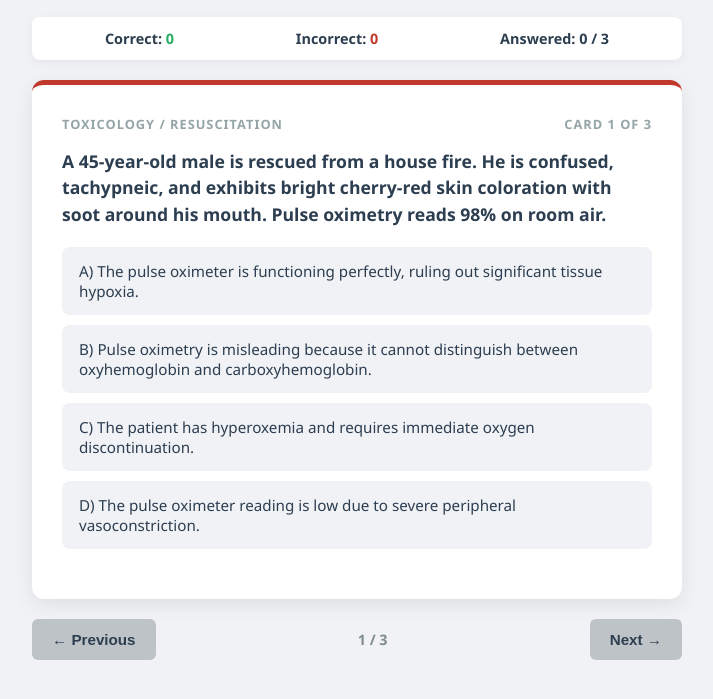
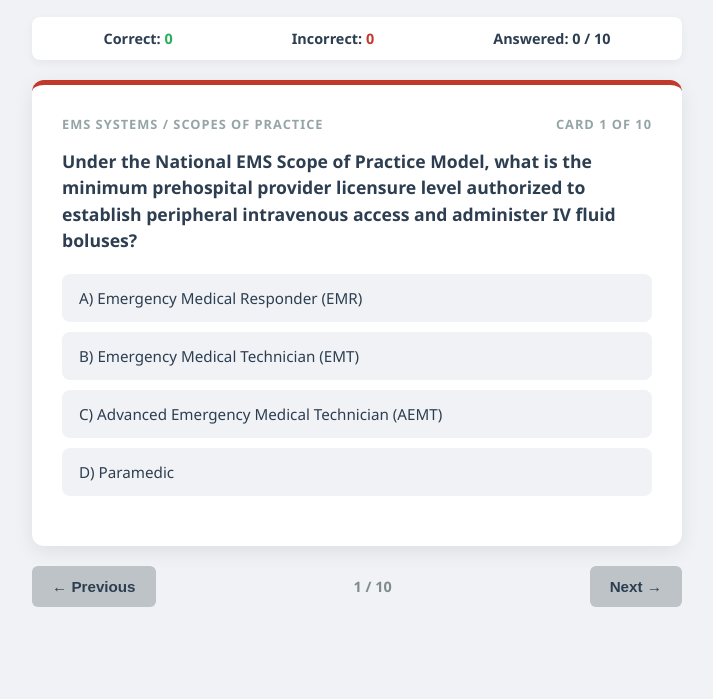
Before and after one commit to bhciindasan-ai/bhciindasan-ai.github.io, a plain HTML site: page index.html in a window 1280 px wide. Shown: the part 83-782 px from the top of the page, without its empty margins (283-996 px from the left). Drawn offline with Linux system fonts and the light colour scheme.

Commit message:
Update index.html

```diff
--- a/index.html
+++ b/index.html
@@ -4,6 +4,8 @@
     <meta charset="UTF-8">
     <meta name="viewport" content="width=device-width, initial-scale=1.0">
     <title>Emergency Medicine MCQ Study App</title>
+    <!-- LINK YOUR EXTERNAL CASES.JS FILE HERE -->
+    <script src="cases.js"></script>
     <style>
         :root {
             --primary: #2980b9;
@@ -43,7 +45,6 @@
             font-size: 0.95rem;
             margin: 5px 0 0;
         }
-        /* Scoreboard styling */
         .scoreboard {
             display: flex;
             justify-content: space-around;
@@ -55,9 +56,7 @@
             font-weight: 600;
             font-size: 0.9rem;
         }
-        .score-item span {
-            font-weight: 700;
-        }
+        .score-item span { font-weight: 700; }
         .score-correct { color: var(--success); }
         .score-incorrect { color: var(--error); }
 
@@ -101,9 +100,7 @@
             transition: all 0.2s ease;
             font-size: 0.95rem;
         }
-        .option-item:hover:not(.disabled) {
-            background: #dfe4ea;
-        }
+        .option-item:hover:not(.disabled) { background: #dfe4ea; }
         .option-item.correct {
             background: rgba(39, 174, 96, 0.15);
             border-color: var(--success);
@@ -115,9 +112,7 @@
             border-color: var(--error);
             color: #922b21;
         }
-        .option-item.disabled {
-            cursor: default;
-        }
+        .option-item.disabled { cursor: default; }
         .rationale-section {
             background: #f8f9fa;
             border-radius: 8px;
@@ -166,26 +161,21 @@
         <p>Active Recall: Answer first, get instant pathophysiology rationales</p>
     </header>
 
-    <!-- Score Counter Panel -->
     <div class="scoreboard">
         <div class="score-item">Correct: <span id="count-correct" class="score-correct">0</span></div>
         <div class="score-item">Incorrect: <span id="count-incorrect" class="score-incorrect">0</span></div>
-        <div class="score-item">Answered: <span id="count-answered">0</span> / <span id="total-cards">3</span></div>
+        <div class="score-item">Answered: <span id="count-answered">0</span> / <span id="total-cards">0</span></div>
     </div>
 
     <div class="flashcard" id="card-element">
         <div class="card-meta">
-            <span id="card-category">Toxicology / Resuscitation</span>
-            <span id="card-counter">Card 1 of 3</span>
+            <span id="card-category">Loading...</span>
+            <span id="card-counter">Card 0 of 0</span>
         </div>
 
-        <div class="scenario-title" id="card-scenario">
-            Loading scenario...
-        </div>
+        <div class="scenario-title" id="card-scenario">Loading questions from cases.js...</div>
 
-        <ul class="options-list" id="options-list">
-            <!-- Dynamic Options -->
-        </ul>
+        <ul class="options-list" id="options-list"></ul>
 
         <div class="rationale-section" id="rationale-box">
             <h4>💡 In-Depth Rationale & Pathophysiology:</h4>
@@ -195,54 +185,14 @@
 
     <div class="nav-controls">
         <button class="btn" onclick="prevCard()">← Previous</button>
-        <span id="progress-indicator" style="font-weight: 600; color: #7f8c8d; font-size: 0.9rem;">1 / 3</span>
+        <span id="progress-indicator" style="font-weight: 600; color: #7f8c8d; font-size: 0.9rem;">0 / 0</span>
         <button class="btn" onclick="nextCard()">Next →</button>
     </div>
 </div>
 
 <script>
-    // QUESTION BANK
-    const studyCards = [
-        {
-            category: "Toxicology / Resuscitation",
-            scenario: "A 45-year-old male is rescued from a house fire. He is confused, tachypneic, and exhibits bright cherry-red skin coloration with soot around his mouth. Pulse oximetry reads 98% on room air.",
-            options: [
-                "A) The pulse oximeter is functioning perfectly, ruling out significant tissue hypoxia.",
-                "B) Pulse oximetry is misleading because it cannot distinguish between oxyhemoglobin and carboxyhemoglobin.",
-                "C) The patient has hyperoxemia and requires immediate oxygen discontinuation.",
-                "D) The pulse oximeter reading is low due to severe peripheral vasoconstriction."
-            ],
-            correct: 1,
-            explanation: "<strong>Correct Answer: B.</strong> Standard pulse oximeters measure light absorption wavelengths, but they cannot differentiate normal oxyhemoglobin from carboxyhemoglobin (COHb). A patient can suffer severe tissue hypoxia while showing a falsely normal SpO2 of 98%. Treatment demands 100% high-flow oxygen."
-        },
-        {
-            category: "Trauma / Shock",
-            scenario: "A trauma patient from a high-speed MVC presents with severe agitation, hypotension (75/45 mmHg), muffled heart sounds, distended neck veins (JVD), and clear bilateral breath sounds.",
-            options: [
-                "A) Tension Pneumothorax — requires immediate needle thoracostomy.",
-                "B) Cardiac Tamponade — characterized by Beck's triad and clear breath sounds.",
-                "C) Hypovolemic Shock — characterized by flat neck veins and tachycardia.",
-                "D) Massive Hemothorax — characterized by dullness to percussion and absent breath sounds."
-            ],
-            correct: 1,
-            explanation: "<strong>Correct Answer: B.</strong> Beck's triad (hypotension, JVD, muffled heart sounds) combined with clear bilateral breath sounds points directly to Cardiac Tamponade. Fluid accumulates in the pericardial sac, preventing diastolic filling and dropping cardiac output."
-        },
-        {
-            category: "Pulmonary Emergency",
-            scenario: "A patient presents with acute shortness of breath and pleuritic chest pain. Physical exam reveals absent breath sounds on the right hemithorax, hyperresonance to percussion, and tracheal deviation to the left.",
-            options: [
-                "A) Administer IV diuretics and prepare for intubation.",
-                "B) Order a stat chest CT scan before taking any action.",
-                "C) Perform immediate needle decompression of the right 2nd intercostal space.",
-                "D) Apply a non-rebreather mask and monitor serial blood gases."
-            ],
-            correct: 2,
-            explanation: "<strong>Correct Answer: C.</strong> This clinical picture describes a life-threatening <strong>Tension Pneumothorax</strong> causing obstructive shock. Air builds up in the pleural space, shifting the mediastinum. This is a clinical diagnosis requiring immediate needle decompression—never delay for a chest X-ray or CT."
-        }
-    ];
-
     let currentIndex = 0;
-    let answeredState = {}; // Stores { cardIndex: selectedOptionIndex }
+    let answeredState = {};
     let correctCount = 0;
     let incorrectCount = 0;
 
@@ -254,13 +204,18 @@
     const rationaleTextEl = document.getElementById('card-rationale');
     const progressIndicatorEl = document.getElementById('progress-indicator');
 
-    // Scoreboard elements
     const countCorrectEl = document.getElementById('count-correct');
     const countIncorrectEl = document.getElementById('count-incorrect');
     const countAnsweredEl = document.getElementById('count-answered');
     const totalCardsEl = document.getElementById('total-cards');
 
-    totalCardsEl.innerText = studyCards.length;
+    // Ensure studyCards loaded successfully from cases.js
+    if (typeof studyCards !== 'undefined' && studyCards.length > 0) {
+        totalCardsEl.innerText = studyCards.length;
+        renderCard();
+    } else {
+        scenarioEl.innerText = "Error: Could not read cases.js. Make sure cases.js is in the same folder, starts with 'const studyCards = [...]', and has no syntax errors.";
+    }
 
     function renderCard() {
         const card = studyCards[currentIndex];
@@ -268,7 +223,7 @@
         categoryEl.innerText = card.category;
         counterEl.innerText = `Card ${currentIndex + 1} of ${studyCards.length}`;
         scenarioEl.innerText = card.scenario;
-        rationaleTextEl.innerHTML = card.rationale;
+        rationaleTextEl.innerHTML = card.explanation;
 
         optionsListEl.innerHTML = '';
         card.options.forEach((option, index) => {
@@ -306,7 +261,6 @@
         answeredState[currentIndex] = selectedIndex;
         const card = studyCards[currentIndex];
 
-        // Update score tallies
         if (selectedIndex === card.correct) {
             correctCount++;
         } else {
@@ -343,9 +297,6 @@
         currentIndex = (currentIndex - 1 + studyCards.length) % studyCards.length;
         renderCard();
     }
-
-    // Initialize first card
-    renderCard();
 </script>
 
 </body>
```
